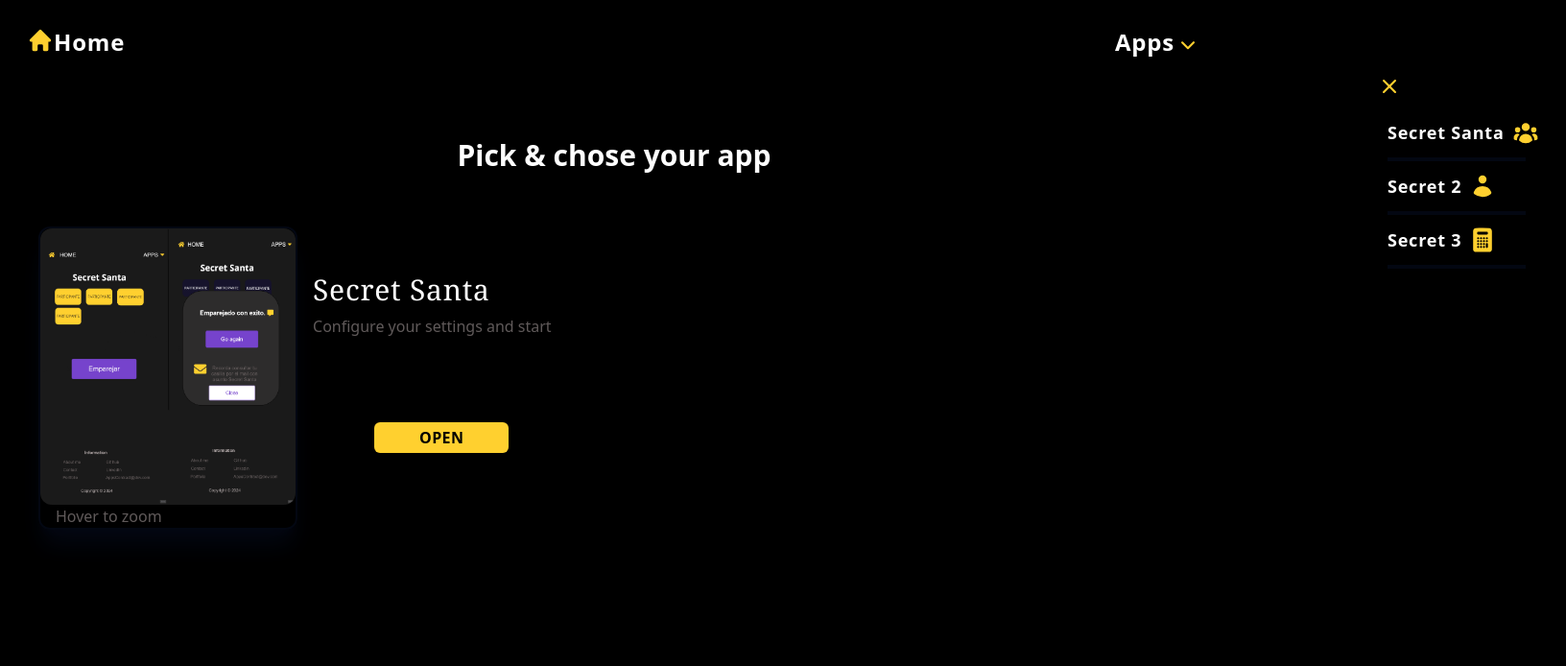
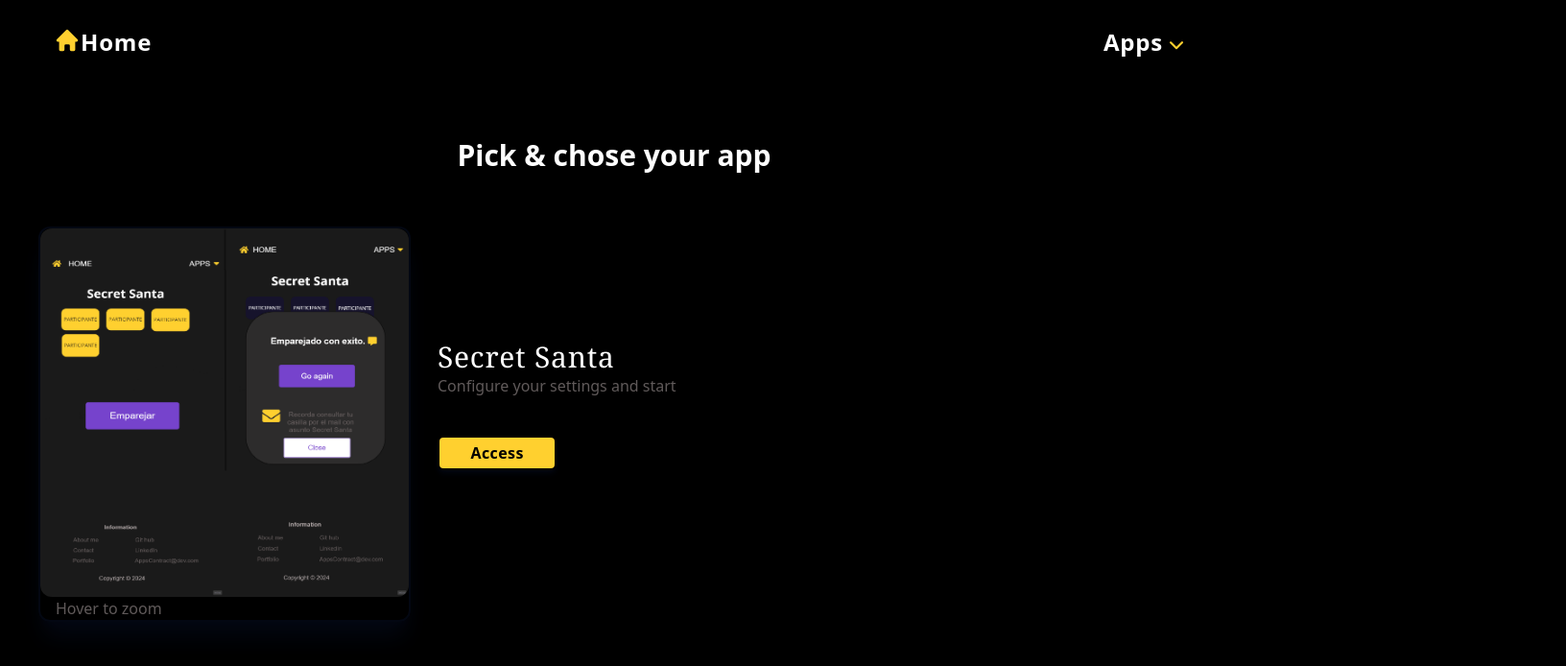
Before and after one commit to GabrielPaparello/InvisibleFriend, a React (Vite) app: page / in a window 1280 px wide. Shown: the top 694 px of the page at 96% size, 1632 px wide, since content can reach past the window. Built offline with nearby package versions, Linux system fonts and the light colour scheme.

Commit message:
more styling

```diff
--- a/src/pages/index/Home.jsx
+++ b/src/pages/index/Home.jsx
@@ -9,7 +9,7 @@ export const Home = () => {
       <Nav />
           <h1 className="text-3xl my-14 font-sans font-bold text-center text-white ">Pick & chose your app</h1>
       <div className=" grid auto-cols-auto  justify-items-start">
-        <div className="flex flex-row items-end">
+        <div className="flex flex-col items-center md:flex-row flex-wrap gap-7 ml-10">
           <AppsRender SecretSanta={SecretSanta} />
 
         </div>
--- a/src/utils/AppsRender.jsx
+++ b/src/utils/AppsRender.jsx
@@ -1,24 +1,30 @@
-import React from 'react'
-import { Link } from 'react-router-dom'
+import React from "react";
+import { Link } from "react-router-dom";
 
-export const AppsRender = ({SecretSanta}) => {
+export const AppsRender = ({ SecretSanta }) => {
   return (
     <>
-
-          <div className="rounded-xl ml-10 border-2  border-gray-950 shadow-xl shadow-gray-950 ">
+      <div className="rounded-xl  border-2   border-gray-950 shadow-xl shadow-gray-950 ">
         <img
-              className=" h-72 scale duration-500 cursor-pointer w-auto bg-current rounded-xl"
+          className=" h-96 min-w-96 scale duration-500 cursor-pointer bg-current rounded-xl"
           src={SecretSanta}
           alt="Meta Img Invisible App"
         />
-              <h3 className='mx-4 text-md greyFont'>Hover to zoom</h3>
+        <h3 className="mx-4 text-md greyFont">Hover to zoom</h3>
       </div>
       <div className="flex flex-col  flex-wrap">
-            <h2 className="mx-4 text-white font-serif text-3xl tracking-wide">Secret Santa</h2>
-            <h3 className="mx-4 greyFont my-2 text-md text-white">Configure your settings and start</h3>
-          <button className="m-20  yellowBg p-1 w-2/4 tracking-wide  font-bold rounded-md  hover:scale-110  hover:text-black  cursor-pointer  text-black shadow-md shadow-current"><Link to='/InvisibleFriend'><a>OPEN</a></Link></button>
+        <h2 className=" text-white font-serif text-3xl tracking-wide">
+          Secret Santa
+        </h2>
+        <h3 className=" greyFont  text-md text-white">
+          Configure your settings and start
+        </h3>
+        <button className="my-10 border-2 border-black  yellowBg p-1 w-2/4 tracking-wide  font-bold rounded-md  hover:scale-110  hover:text-black  cursor-pointer  text-black shadow-md shadow-gray-950">
+          <Link to="/InvisibleFriend">
+            Access
+          </Link>
+        </button>
       </div>
-
     </>
-  )
-}
+  );
+};
--- a/src/utils/Nav.jsx
+++ b/src/utils/Nav.jsx
@@ -22,9 +22,9 @@ export const Nav = () => {
 
   return (
     <>
-      <nav className=" shadow-sm shadow-current  bg-black">
+      <nav className=" shadow-sm shadow-current mx-10 bg-black">
 
-        <ul className="flex flex-row justify-between mx-7 py-7 font-thin tracking-wider">
+        <ul className="flex flex-row justify-between items-center py-7 font-thin tracking-wider">
 
           {nav.map((navLinks) => (
             <li
@@ -32,7 +32,7 @@ export const Nav = () => {
               key={navLinks.link}
             >
               {navLinks.link === "Home" &&
-                <HomeIcon className=" yellow h-7 inline align-top  "/>
+                <HomeIcon className=" yellow h-7 ml-4 inline align-top  "/>
               }
               <a href={navLinks.href}>{navLinks.link}</a>
               {navLinks.link === "Apps" &&
--- a/src/utils/SubNav.jsx
+++ b/src/utils/SubNav.jsx
@@ -5,8 +5,8 @@ export const SubNav = ({ showSubNav,handleNavClick }) => {
   return (
     <>
       <div
-        className={`absolute p-5 m-2 duration-500 ${
-          showSubNav ? "-left-20   bg-gray-800 " : "left-64 "
+        className={`absolute  p-5 m-2 duration-500 ${
+          showSubNav ? "-left-20   bg-gray-800 " : "left-64 scale-0"
         }`}
       >
               <nav className="">
```
Lines whose indentation alone changed are shown as unchanged.
